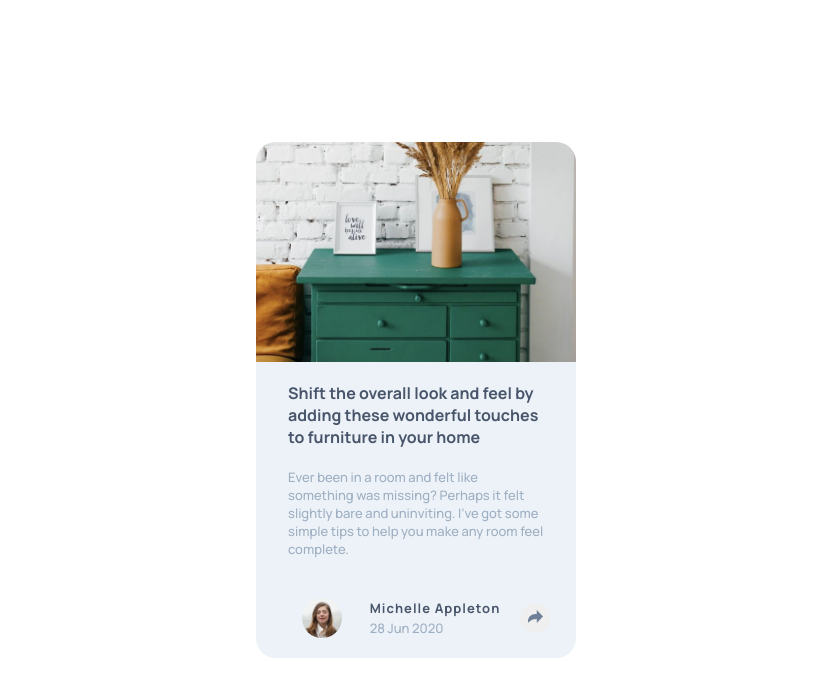
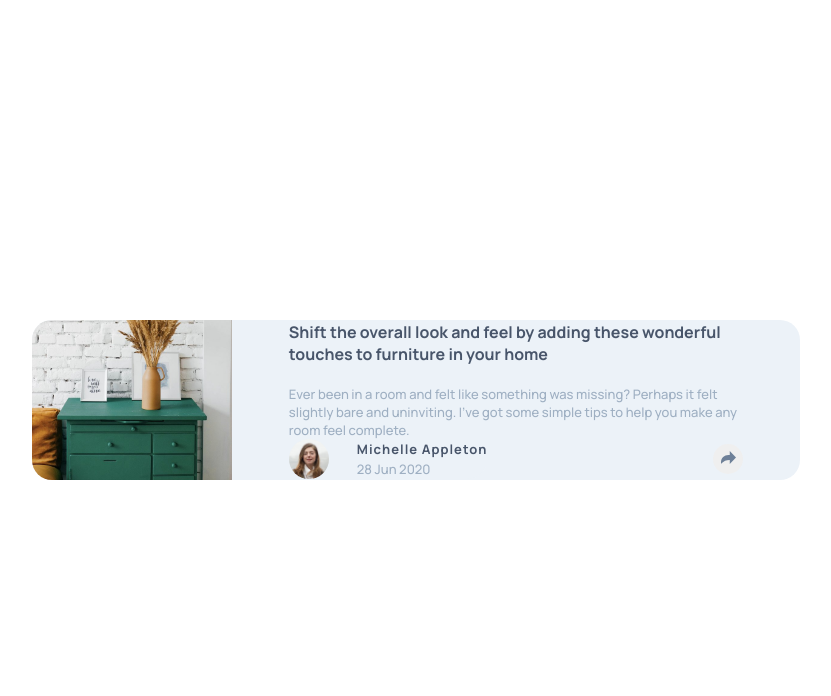
Before and after one commit to dhdarken/article-preview-component-master, a plain HTML site: page index.html in a window 1536 px wide. Shown: the whole page, without its empty margins (352-1183 px from the left). Drawn offline with Linux system fonts and the light colour scheme.

Commit message:
fix media for responsive in 1438px

```diff
--- a/index.html
+++ b/index.html
@@ -26,7 +26,8 @@
     <main class="container">
       <section class="card">
         <img class="image" src="/images/drawers.jpg" alt="dream" />
-        <article class="middle">
+        <article class="mid">
+          <article class="middle">
           <p class="p1">
             Shift the overall look and feel by adding these wonderful touches to
             furniture in your home
@@ -60,6 +61,7 @@
           <button class="btn">
             <img id="btn" src="/images/icon-share.svg" alt="share icon" />
           </button>
+        </article>
         </footer>
       </section>
     </main>
--- a/style.css
+++ b/style.css
@@ -131,3 +131,52 @@ footer {
   border-bottom-right-radius: 20px;
   margin-top: 20px;
 }
+.mid {
+  display: flex;
+  flex-direction: column;
+  justify-content: center;
+  align-items: center;
+}
+
+@media (min-width: 1439px) {
+  .container {
+    display: flex;
+    width: 100%;
+    flex-direction: column;
+    justify-content: center;
+    align-items: center;
+  }
+  .card {
+    display: flex;
+    flex-direction: row;
+    width: 50%;
+    height: 20%;
+    border-radius: 20px;
+  }
+  .image {
+    height: 100%;
+    border-top-right-radius: 0px;
+    border-bottom-left-radius: 20px;
+  }
+  .mid {
+    display: flex;
+    height: 100%;
+    flex-direction: column;
+    justify-content: space-evenly;
+    align-items: center;
+  }
+
+  footer {
+    margin: 0;
+    justify-content: space-between;
+    width: 80%;
+  }
+
+  .front {
+    margin: 0;
+  }
+
+  .middle {
+    padding: 0;
+  }
+}
```
